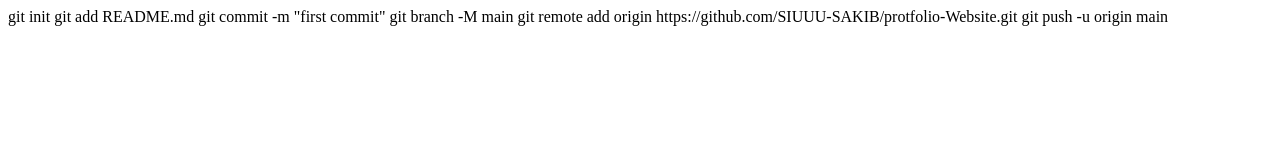
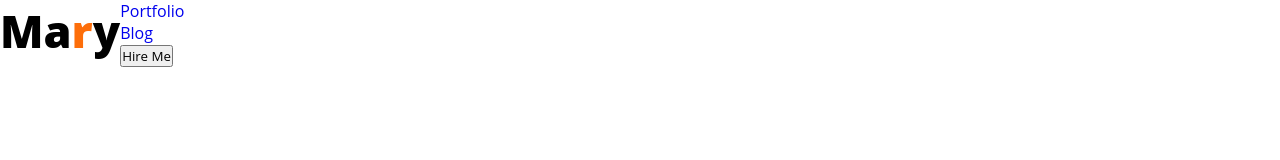
Before and after one commit to SIUUU-SAKIB/protfolio-Website, a plain HTML site: page index.html in a window 1280 px wide. Drawn offline with Linux system fonts and the light colour scheme.

Commit message:
new commit

```diff
--- a/index.html
+++ b/index.html
@@ -3,15 +3,20 @@
 <head>
     <meta charset="UTF-8">
     <meta name="viewport" content="width=device-width, initial-scale=1.0">
+    <link href="https://fonts.googleapis.com/css2?family=Work+Sans:ital,wght@0,100..900;1,100..900&display=swap" rel="stylesheet">
+    <link rel="stylesheet" href="style.css">
     <title>Portflio Website</title>
 </head>
 <body>
-
+    <header>
+        <nav class="nav">
+            <h3 class="nav-title">Ma<span>r</span>y</h3>
+            <ul>
+                <li><a href="#">Portfolio</a></li>
+                <li><a href="#">Blog</a></li>
+                <li><a href="#"><button>Hire Me</button></a></li>
+            </ul>
+        </nav>
+    </header>
 </body>
 </html>
-git init
-git add README.md
-git commit -m "first commit"
-git branch -M main
-git remote add origin https://github.com/SIUUU-SAKIB/protfolio-Website.git
-git push -u origin main
--- /dev/null
+++ b/style.css
@@ -0,0 +1,21 @@
+*{
+    margin: 0;
+    padding: 0;
+    box-sizing: border-box;
+    list-style: none;
+    text-decoration: none;
+    font-family: "Open Sans", sans-serif;
+}
+:root{
+    --primary-color:#FD6E0A;
+}
+.nav{
+    display: flex;
+}
+.nav-title{
+    font-weight: 800;
+    font-size: 45px;
+}
+.nav-title span{
+    color: var(--primary-color);
+}
```
Also changed, not shown: portfolio-resources-main/images/developer.png (added), portfolio-resources-main/images/hardy.png (added), portfolio-resources-main/images/header_bg.png (added), portfolio-resources-main/images/icons/facebook.png (added), portfolio-resources-main/images/icons/insta.png (added), portfolio-resources-main/images/icons/js.png (added), portfolio-resources-main/images/icons/mongo.png (added), portfolio-resources-main/images/icons/nodejs.png (added), portfolio-resources-main/images/icons/react.png (added), portfolio-resources-main/images/icons/twitter.png (added), 3 other files.
